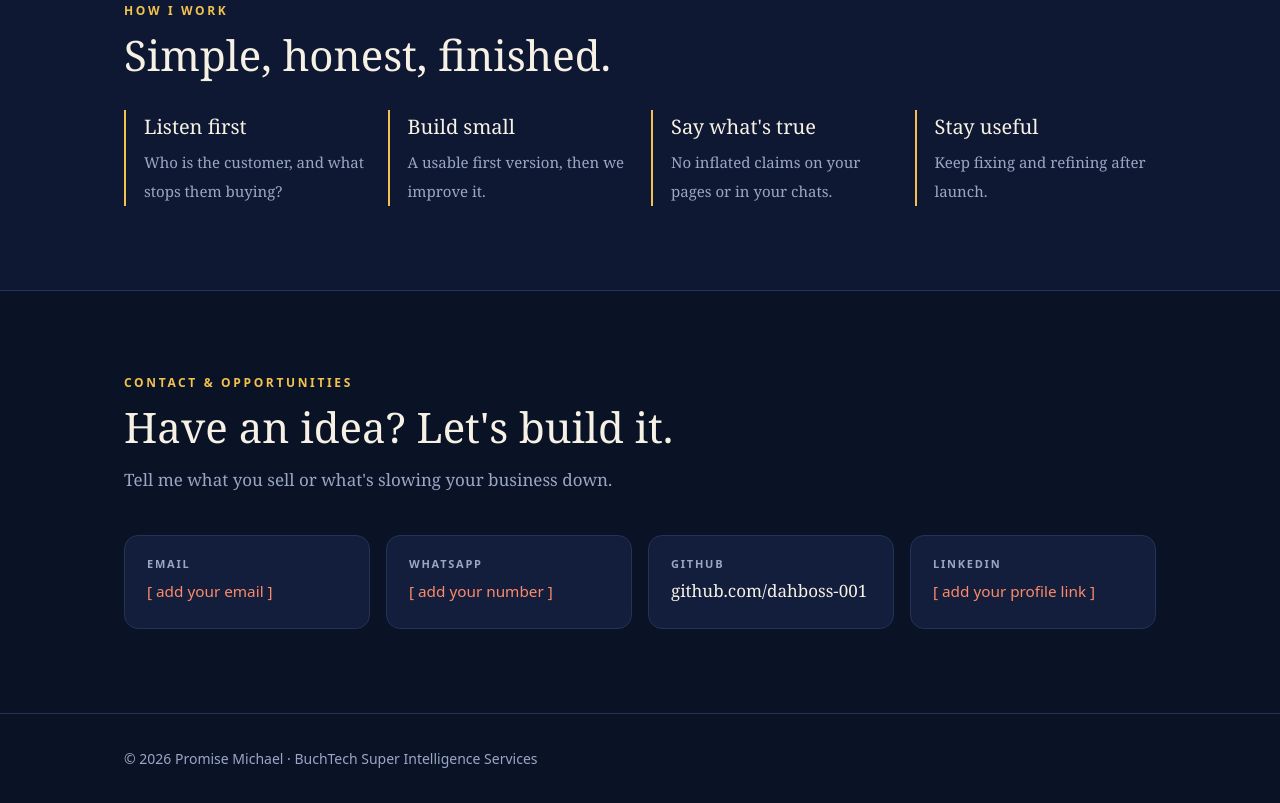
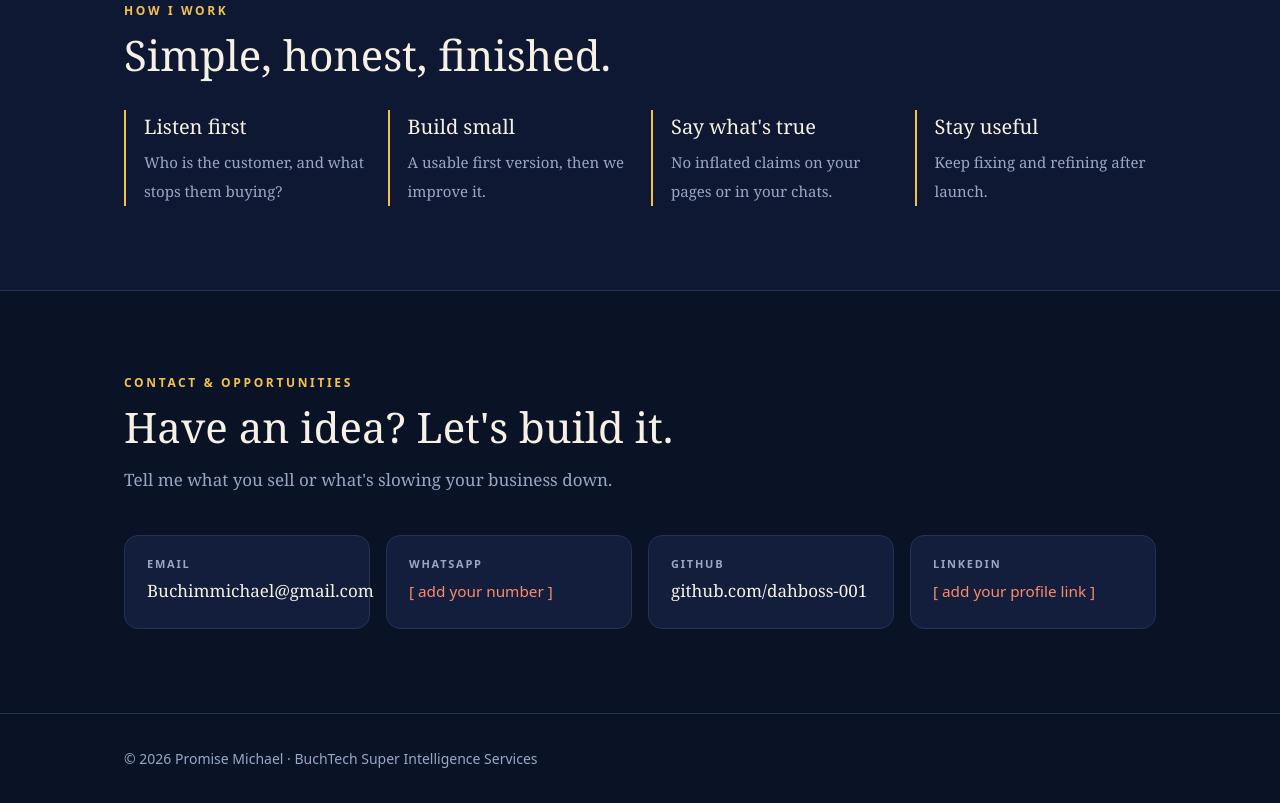
Before and after one commit to dahboss-001/promise-michael, a plain HTML site: page index.html in a window 1280 px wide. Shown: the part 3162-3965 px from the top of the page. Drawn offline with Linux system fonts and the light colour scheme.

Commit message:
Add contact email

```diff
--- a/index.html
+++ b/index.html
@@ -139,7 +139,7 @@ footer{border-top:1px solid var(--line);padding:34px 0;color:var(--mute);font:14
 <h2 class="rv">Have an idea? Let's build it.</h2>
 <p class="sub rv">Tell me what you sell or what's slowing your business down.</p>
 <div class="contact rv">
-<div><small>Email</small><span class="ph">[ add your email ]</span></div>
+<a href="mailto:Buchimmichael@gmail.com?subject=Project%20enquiry"><small>Email</small>Buchimmichael@gmail.com</a>
 <div><small>WhatsApp</small><span class="ph">[ add your number ]</span></div>
 <a href="https://github.com/dahboss-001"><small>GitHub</small>github.com/dahboss-001</a>
 <div><small>LinkedIn</small><span class="ph">[ add your profile link ]</span></div>
```
